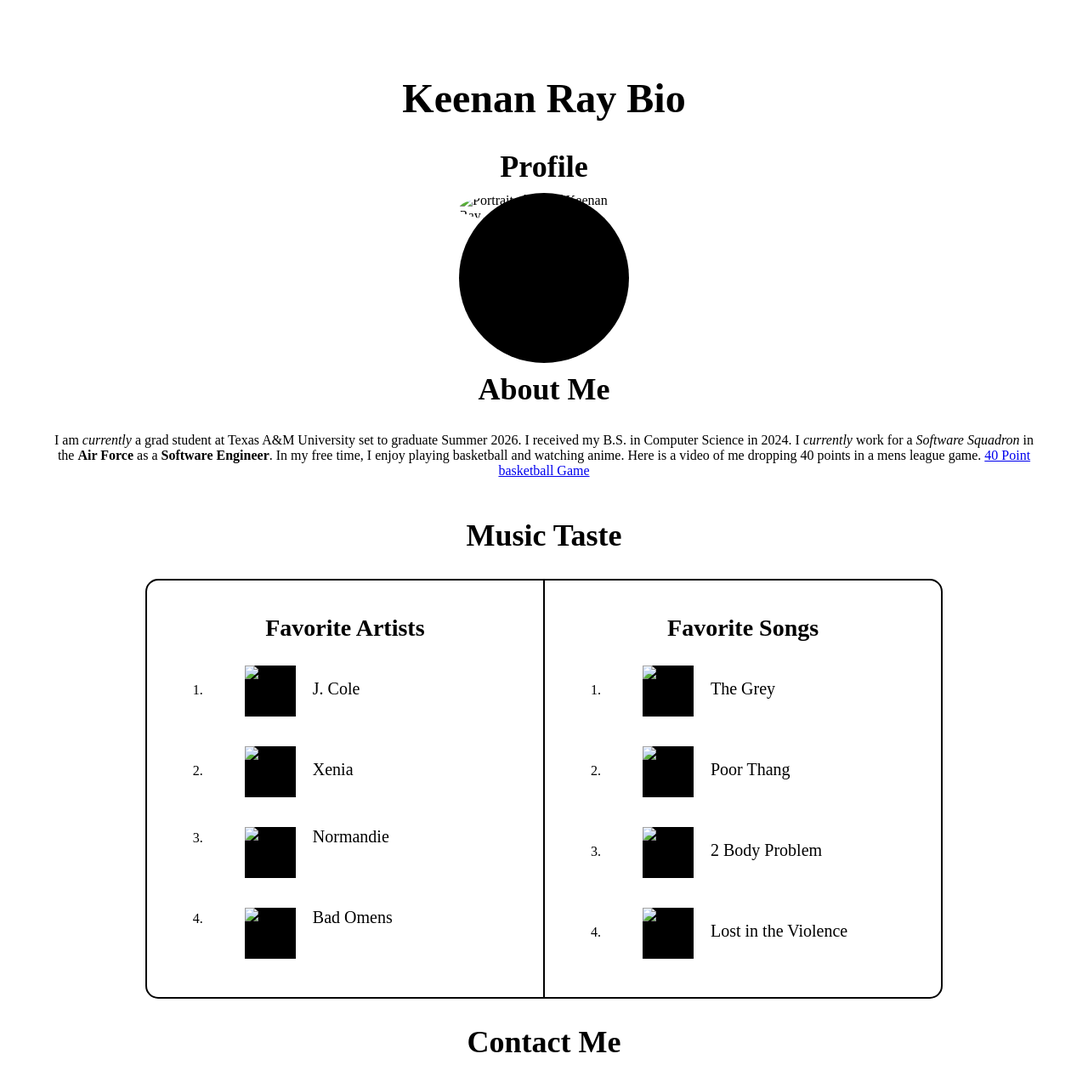
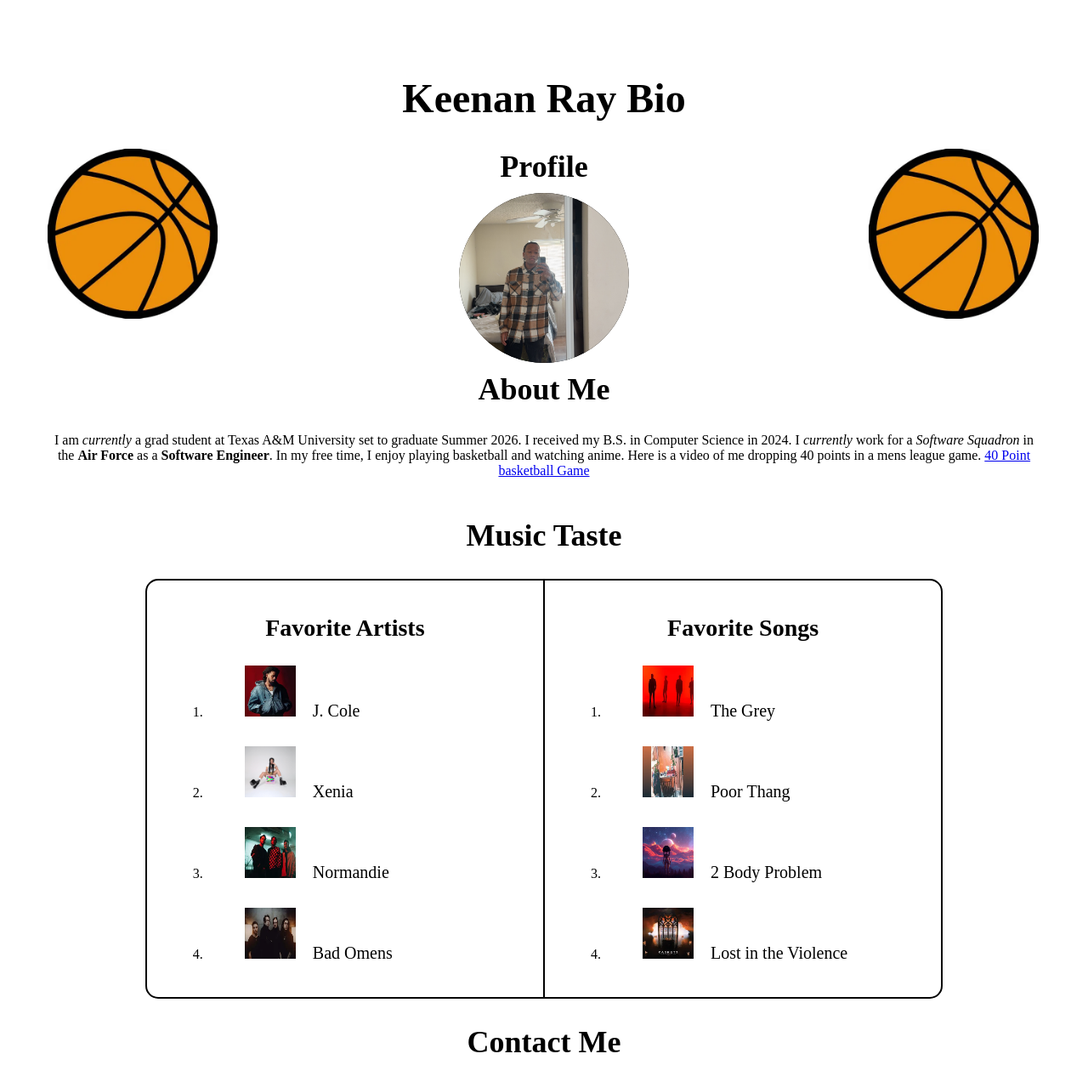
Before and after one commit to KayoCodes/keenan-website, a plain HTML site: page index.html in a window 1280 px wide. Shown: the top 1273 px of the page at 85% size. Drawn offline with Linux system fonts and the light colour scheme; the site is published under a folder, as on GitHub Pages, so addresses that start at the root find nothing.

Commit message:
Update index.html

```diff
--- a/index.html
+++ b/index.html
@@ -9,15 +9,15 @@
   <body>
     <main>
       <h1>Keenan Ray Bio</h1>
-      <img class="bball" src="/bball.webp" alt="" />
-      <img class="bball1" src="/bball.webp" alt="" />
+      <img class="bball" src="bball.webp" alt="" />
+      <img class="bball1" src="bball.webp" alt="" />
       <section aria-labelledby="profile-heading">
         <h2 id="profile-heading">Profile</h2>
         <div class="pfp-section">
           <figure class="pfp">
             <img
               class="pfp-img"
-              src="/IMG_0405.JPG"
+              src="IMG_0405.JPG"
               alt="Portrait photo of Keenan Ray"
             />
           </figure>
@@ -47,7 +47,7 @@
                 <figure class="content">
                   <img
                     class="artist-img"
-                    src="/jcole.webp"
+                    src="jcole.webp"
                     alt="Promotional image of rapper J. Cole"
                   />
                   <figcaption>J. Cole</figcaption>
@@ -58,7 +58,7 @@
                 <figure class="content">
                   <img
                     class="artist-img"
-                    src="/xenia.png"
+                    src="xenia.png"
                     alt="Artist image for Xenia"
                   />
                   <figcaption>Xenia</figcaption>
@@ -69,7 +69,7 @@
                 <figure class="content">
                   <img
                     class="artist-img"
-                    src="/normandie.webp"
+                    src="normandie.webp"
                     alt="Band image of Normandie"
                   />
                   <figcaption>Normandie</figcaption>
@@ -80,7 +80,7 @@
                 <figure class="content">
                   <img
                     class="artist-img"
-                    src="/badomens.webp"
+                    src="badomens.webp"
                     alt="Band image of Bad Omens"
                   />
                   <figcaption>Bad Omens</figcaption>
@@ -96,7 +96,7 @@
                 <figure class="content">
                   <img
                     class="artist-img"
-                    src="/thegrey.webp"
+                    src="thegrey.webp"
                     alt="Album artwork for the song The Grey"
                   />
                   <figcaption>The Grey</figcaption>
@@ -107,7 +107,7 @@
                 <figure class="content">
                   <img
                     class="artist-img"
-                    src="/poor thang.webp"
+                    src="poor thang.webp"
                     alt="Album artwork for the song Poor Thang"
                   />
                   <figcaption>Poor Thang</figcaption>
@@ -118,7 +118,7 @@
                 <figure class="content">
                   <img
                     class="artist-img"
-                    src="/2bodyproblem.png"
+                    src="2bodyproblem.png"
                     alt="Album artwork for the song 2 Body Problem"
                   />
                   <figcaption>2 Body Problem</figcaption>
@@ -129,7 +129,7 @@
                 <figure class="content">
                   <img
                     class="artist-img"
-                    src="/lostintheviolence.webp"
+                    src="lostintheviolence.webp"
                     alt="Album artwork for the song Lost in the Violence"
                   />
                   <figcaption>Lost in the Violence</figcaption>
```
